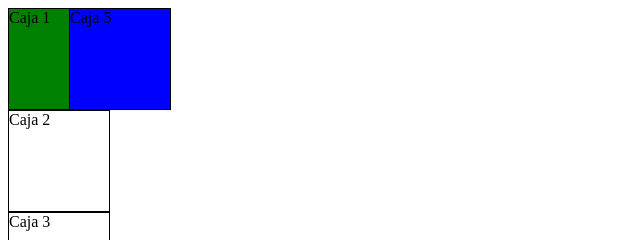
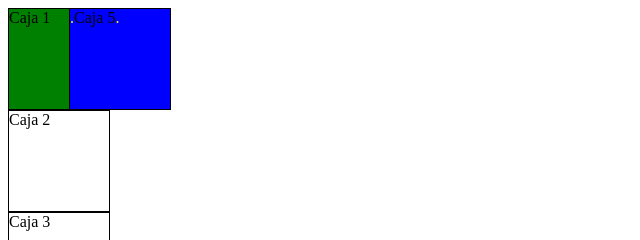
Before and after one commit to nivamol/practica_js, a plain HTML site: page index.html in a window 1280 px wide. Shown: the top 240 px of the page, 0-640 px from the left. Drawn offline with Linux system fonts and the light colour scheme.

Commit message:
pseudoelementos after y before

```diff
--- a/style.css
+++ b/style.css
@@ -24,3 +24,15 @@ div.caja5 {
     top: 0;
     right: 87.1%;
 }
+
+/* after y before - Pseudoelementos para añadir elementos visuales. */
+
+div.caja5::before {
+    content: ".";
+    color: yellow;
+}
+
+div.caja5::after {
+    content: ".";
+    color: yellow;
+}
```
